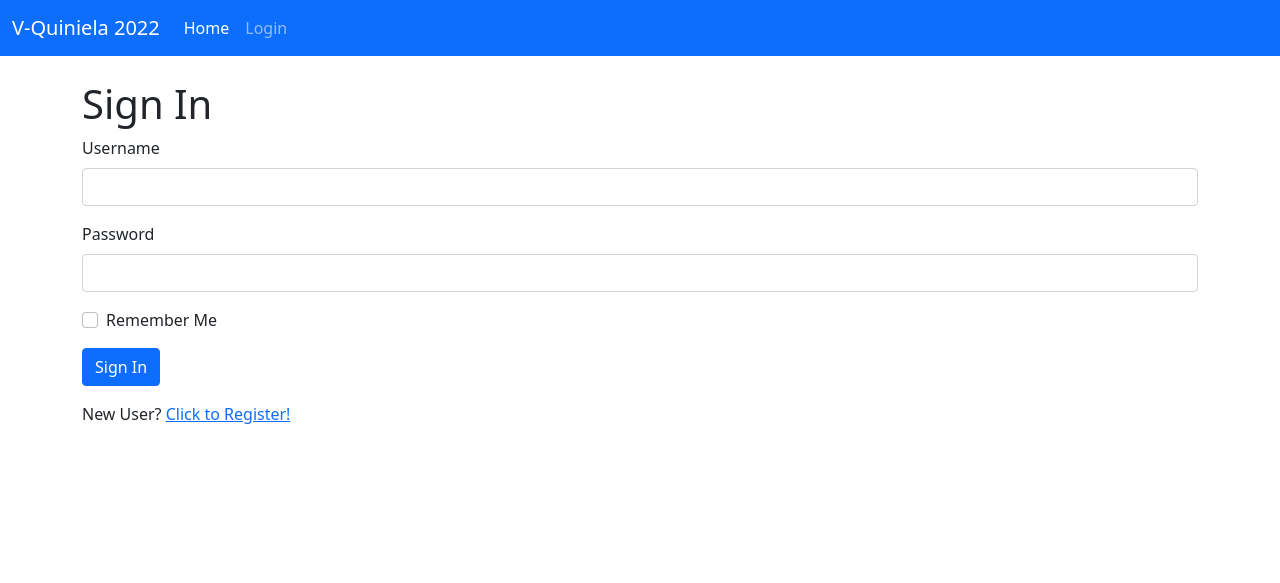
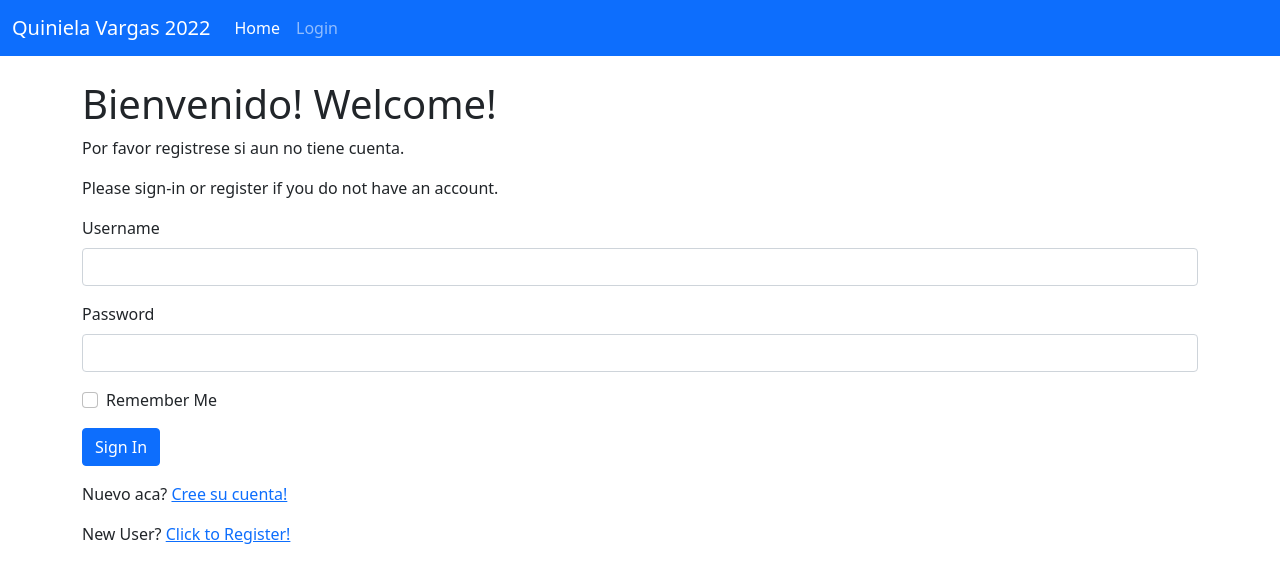
Before and after one commit to sebvargo/wcbracket2022, a Flask app: page /login in a window 1280 px wide. Shown: the top 583 px of the page. Run offline with Flask 3, Linux system fonts and the light colour scheme; some libraries are stand-ins or nearby versions.

Commit message:
edited sign-in page

```diff
--- a/app/templates/base.html
+++ b/app/templates/base.html
@@ -20,7 +20,7 @@
 
         <nav class="navbar navbar-expand-sm navbar-dark bg-primary mb-4">
             <div class="container-fluid">
-            <a class="navbar-brand" href="#">V-Quiniela 2022</a>
+            <a class="navbar-brand" href="#">Quiniela Vargas 2022</a>
             <button class="navbar-toggler" type="button" data-bs-toggle="collapse" data-bs-target="#navbarNavAltMarkup" aria-controls="navbarNavAltMarkup" aria-expanded="false" aria-label="Toggle navigation">
                 <span class="navbar-toggler-icon"></span>
             </button>
--- a/app/templates/login.html
+++ b/app/templates/login.html
@@ -1,7 +1,9 @@
 {% extends "base.html" %}
 
 {% block content %}
-    <h1>Sign In</h1>
+    <h1>Bienvenido! Welcome!</h1>
+    <p> Por favor registrese si aun no tiene cuenta.</p>
+    <p> Please sign-in or register if you do not have an account.</p>
 
     <form action="" method="post" class ="mb-3" novalidate>
         {{ form.hidden_tag() }}
@@ -22,6 +24,7 @@
         <div  class="mb-3 form-check">{{ form.remember_me(class_='form-check-input') }} {{ form.remember_me.label(class_="form-check-label") }}</div>
         <div>{{ form.submit(class_='btn btn-primary') }}</div>
     </form>
+    <div class="mb-3">Nuevo aca? <a href="{{ url_for('register') }}">Cree su cuenta!</a></div>
     <div class="mb-3">New User? <a href="{{ url_for('register') }}">Click to Register!</a></div>
 
 {% endblock %}
```
Also changed, not shown: app/models.py (+10 -0 lines), 2 other files.
